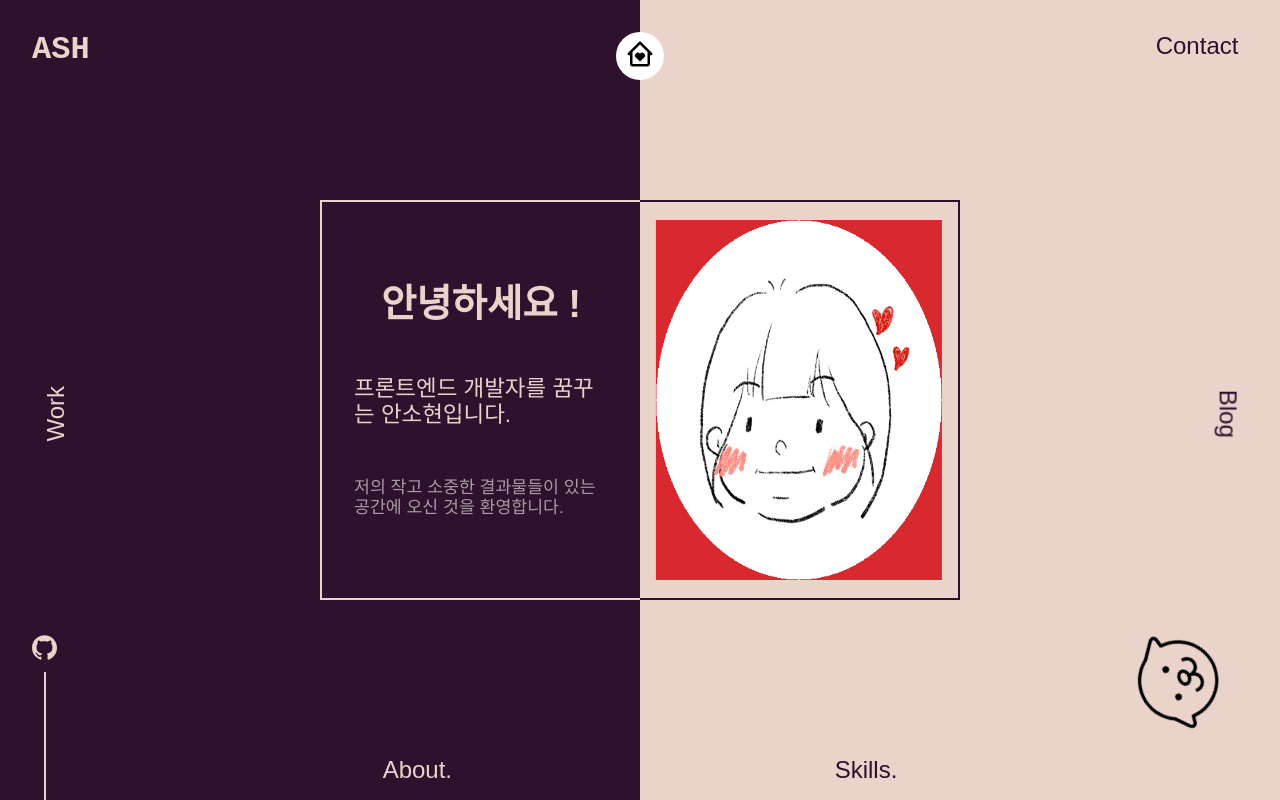
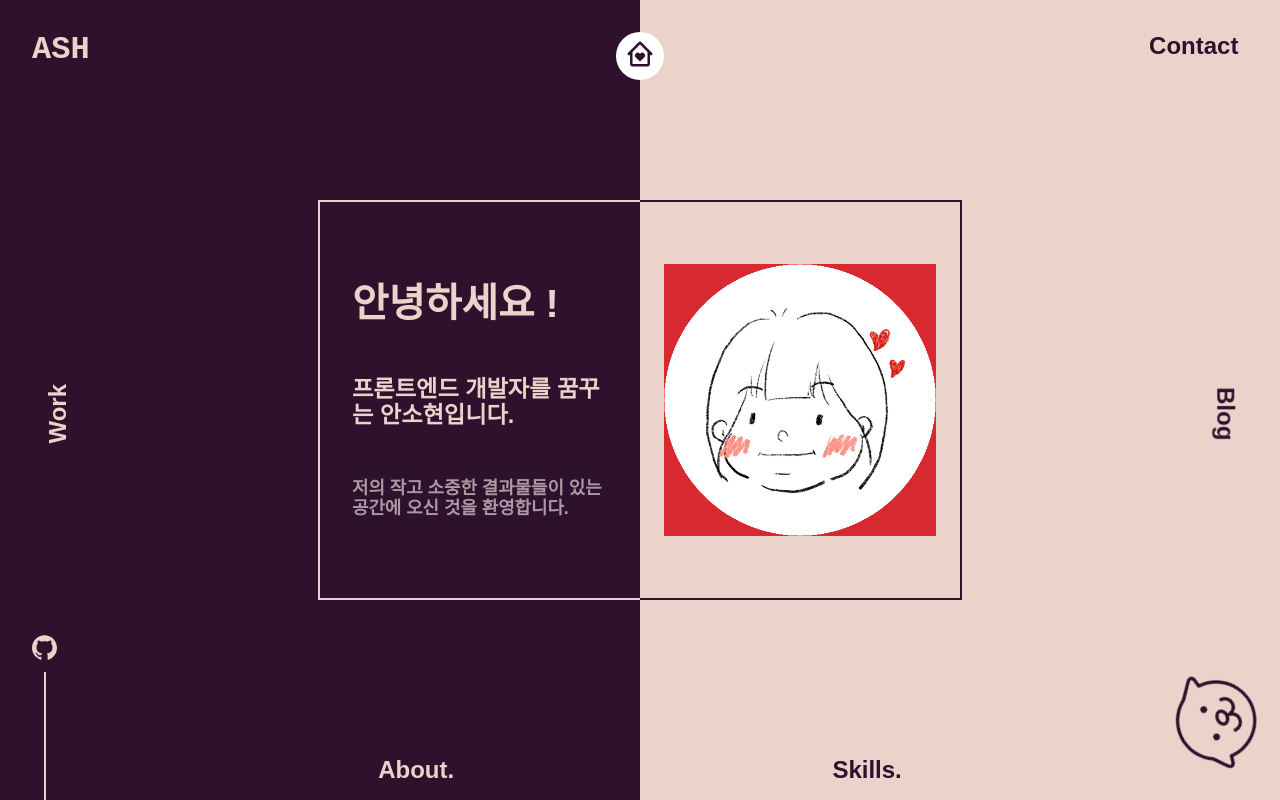
Before and after one commit to sohyeonAn/ash-portfolio, a React (Create React App) app: page / in a window 1280 px wide. Both pictures are taken after a click on the button "click here". Built offline with nearby package versions, Linux system fonts and the light colour scheme; a web font is replaced by a local one.

Commit message:
💄 미디어 쿼리 추가

```diff
--- a/src/components/Intro.js
+++ b/src/components/Intro.js
@@ -1,17 +1,16 @@
-import React from "react";
+import React, { useState, useEffect } from "react";
 import styled from "styled-components";
 import { motion } from "framer-motion";
 import Me from "../assets/images/me.png";
 
 const Box = styled(motion.div)`
-  box-sizing: border-box;
   width: 50vw;
-  height: 50vh;
   display: flex;
 
   position: absolute;
   top: 50%;
   left: 50%;
+  right: 0;
   transform: translate(-50%, -50%);
 
   background: linear-gradient(
@@ -31,25 +30,52 @@ const Box = styled(motion.div)`
   border-left: 2px solid ${(props) => props.theme.body};
   border-right: 2px solid ${(props) => props.theme.text};
   z-index: 1;
+
+  @media screen and (max-width: 50em) {
+    flex-direction: column;
+    justify-content: space-between;
+    background: none;
+    border: none;
+    border-top: 2px solid ${(props) => props.theme.body};
+    border-bottom: 2px solid ${(props) => props.theme.text};
+    background-image: linear-gradient(
+        ${(props) => props.theme.body} 50%,
+        ${(props) => props.theme.text} 50%
+      ),
+      linear-gradient(
+        ${(props) => props.theme.body} 50%,
+        ${(props) => props.theme.text} 50%
+      );
+    background-size: 2px 100%;
+    background-position: 0 0, 100% 0;
+    background-repeat: no-repeat;
+  }
 `;
 
 const SubBox = styled.div`
   width: 50%;
   position: relative;
   display: flex;
-
   .pic {
     position: absolute;
-    top: 50%;
+    bottom: 50%;
     left: 50%;
-    transform: translate(-50%, -50%);
-    width: 90%;
-    height: 90%;
+    transform: translate(-50%, 50%);
+    width: 85%;
+    height: auto;
+  }
+
+  @media screen and (max-width: 50em) {
+    width: 100%;
+    height: 50%;
+    .pic {
+      width: 70%;
+    }
   }
 `;
 
 const Text = styled.div`
-  font-size: 1.2rem;
+  font-size: calc(0.6rem + 0.8vw);
   color: ${(props) => props.theme.body};
   padding: 2rem;
   cursor: pointer;
@@ -57,17 +83,23 @@ const Text = styled.div`
   display: flex;
   flex-direction: column;
   justify-content: space-evenly;
-  align-items: center;
+
   & > *:last-child {
     color: ${(props) => `rgba(${props.theme.bodyRgba}, 0.6)`};
     font-size: 0.9em;
   }
 `;
 const Intro = () => {
+  const [height, setHeight] = useState("50vh");
+  useEffect(() => {
+    if (window.matchMedia("(max-width: 50em)").matches) {
+      setHeight("60vh");
+    }
+  }, []);
   return (
     <Box
       initial={{ height: 0 }}
-      animate={{ height: "50vh" }}
+      animate={{ height: height }}
       transition={{ type: "ease", duration: 1, delay: 1 }}
     >
       <SubBox>
--- a/src/components/commons/HomeButton.js
+++ b/src/components/commons/HomeButton.js
@@ -1,4 +1,5 @@
 import React from "react";
+import { lightTheme } from "../Themes";
 import { BiHomeHeart } from "react-icons/bi";
 import { NavLink } from "react-router-dom";
 import styled from "styled-components";
@@ -24,13 +25,14 @@ const Home = styled.button`
   cursor: pointer;
 
   &:hover {
-    border: 3px solid #000;
+    border: 3px solid ${lightTheme.text};
   }
 
   & > *:first-child {
     color: inherit;
   }
   svg {
+    fill: ${lightTheme.text};
     width: 30px;
     height: 30px;
   }
--- a/src/components/commons/SocialIcons.js
+++ b/src/components/commons/SocialIcons.js
@@ -2,7 +2,7 @@ import React from "react";
 import styled from "styled-components";
 import { ImGithub } from "react-icons/im";
 
-import { darkTheme } from "../Themes";
+import { darkTheme, lightTheme } from "../Themes";
 import { motion } from "framer-motion";
 
 const Icons = styled.div`
@@ -23,6 +23,20 @@ const Icons = styled.div`
   & > *:not(:last-child) {
     margin: 0.5rem 0;
   }
+
+  @media screen and (max-width: 50em) {
+    left: 1rem;
+    margin: 0.3rem 0;
+
+    svg {
+      width: 20px;
+      height: 20px;
+      fill: ${lightTheme.text};
+    }
+    & > *:not(:last-child) {
+      margin: 0.3rem 0;
+    }
+  }
 `;
 
 const Line = styled(motion.span)`
@@ -30,6 +44,10 @@ const Line = styled(motion.span)`
   height: 8rem;
   background-color: ${(props) =>
     props.theme === "dark" ? darkTheme.text : darkTheme.body};
+
+  @media screen and (max-width: 50em) {
+    background-color: ${lightTheme.text};
+  }
 `;
 
 const SocialIcons = (props) => {
@@ -42,6 +60,7 @@ const SocialIcons = (props) => {
       >
         <a href="https://github.com/sohyeonAn" target="_blank" rel="noreferrer">
           <ImGithub
+            theme={props.theme}
             fill={props.theme === "dark" ? darkTheme.text : darkTheme.body}
           />
         </a>
--- a/src/pages/Main.js
+++ b/src/pages/Main.js
@@ -6,6 +6,7 @@ import { motion } from "framer-motion";
 import { HomeButton, Logo, SocialIcons } from "../components/commons";
 import { Dog } from "../components/commons/AllSvgs";
 import Intro from "../components/Intro";
+import { mediaQueries } from "../components/Themes";
 
 const MainContainer = styled.div`
   background: ${(props) => props.theme.body};
@@ -21,7 +22,16 @@ const MainContainer = styled.div`
   h5,
   h6 {
     font-family: "Hahmlet", sans-serif;
-    font-weight: 500;
+  }
+
+  h2 {
+    ${mediaQueries(40)`
+      font-size: 1.2em;
+    `};
+
+    ${mediaQueries(30)`
+      font-size: 1em;
+    `}
   }
 `;
 
@@ -36,6 +46,10 @@ const Contact = styled.a`
   right: calc(1rem + 2vw);
   text-decoration: none;
   z-index: 1;
+
+  @media screen and (max-width: 50em) {
+    color: ${(props) => (props.click ? props.theme.body : props.theme.text)};
+  }
 `;
 const Blog = styled(NavLink)`
   color: ${(props) => props.theme.text};
@@ -45,6 +59,12 @@ const Blog = styled(NavLink)`
   transform: rotate(90deg) translate(0, -50%);
   text-decoration: none;
   z-index: 1;
+
+  @media screen and (max-width: 50em) {
+    color: ${(props) => (props.click ? props.theme.body : props.theme.text)};
+    text-shadow: ${(props) =>
+      props.click ? `0 0 4px ${props.theme.text}` : "none"};
+  }
 `;
 const Work = styled(NavLink)`
   color: ${(props) => (props.click ? props.theme.body : props.theme.text)};
@@ -54,11 +74,21 @@ const Work = styled(NavLink)`
   transform: rotate(-90deg) translate(0, -50%);
   text-decoration: none;
   z-index: 1;
+
+  @media screen and (max-width: 50em) {
+    color: ${(props) => (props.click ? props.theme.body : props.theme.text)};
+    text-shadow: ${(props) =>
+      props.click ? `0 0 4px ${props.theme.text}` : "none"};
+  }
 `;
 const About = styled(NavLink)`
   color: ${(props) => (props.click ? props.theme.body : props.theme.text)};
   text-decoration: none;
   z-index: 1;
+
+  @media screen and (max-width: 50em) {
+    color: ${(props) => props.theme.text};
+  }
 `;
 const Skills = styled(NavLink)`
   color: ${(props) => props.theme.text};
@@ -87,8 +117,8 @@ const rotate = keyframes`
 `;
 const Center = styled.button`
   position: absolute;
-  top: ${(props) => (props.click ? "85%" : "50%")};
-  left: ${(props) => (props.click ? "92%" : "50%")};
+  top: ${(props) => (props.click ? "90%" : "50%")};
+  left: ${(props) => (props.click ? "95%" : "50%")};
   transform: translate(-50%, -50%);
   border: none;
   outline: none;
@@ -100,33 +130,60 @@ const Center = styled.button`
   justify-content: center;
   align-items: center;
 
+  color: ${(props) => props.theme.text};
   transition: all 0.7s ease-in-out;
 
   svg {
-    width: ${(props) => (props.click ? "100px" : "300px")};
-    height: ${(props) => (props.click ? "100px" : "300px")};
+    fill: ${(props) => props.theme.text};
+    width: ${(props) => (props.click ? "100px" : "250px")};
+    height: ${(props) => (props.click ? "100px" : "250px")};
+
+    @media screen and (max-width: 50em) {
+      width: ${(props) => (props.click ? "80px" : "150px")};
+      height: ${(props) => (props.click ? "80px" : "150px")};
+    }
   }
 
-  & > :first-child {
+  & > *:first-child {
     animation: ${rotate} infinite 5s linear;
   }
-  & > :last-child {
+  & > *:last-child {
     display: ${(props) => (props.click ? "none" : "inline-block")};
     padding-top: 1rem;
+  }
+
+  @media screen and (max-width: 50em) {
+    top: ${(props) => (props.click ? "90%" : "50%")};
+    left: ${(props) => (props.click ? "90%" : "50%")};
   }
 `;
 
 const DarkDiv = styled.div`
-  background-color: ${(props) => props.theme.text};
   position: absolute;
   top: 0;
   bottom: 0;
   right: 50%;
+  z-index: 1;
+
   width: ${(props) => (props.click ? "50%" : "0%")};
   height: ${(props) => (props.click ? "100%" : "0%")};
-  z-index: 1;
+
+  background-color: ${(props) => props.theme.text};
 
   transition: height 0.5s ease, width 1s ease 0.5s;
+
+  ${(props) =>
+    props.click
+      ? mediaQueries(50)`
+    width: 100%;
+    height: 50%;
+    right: 0;
+    transition: width 0.5s ease, height 1s ease 0.5s;
+  `
+      : mediaQueries(50)`
+    width: 0;
+    height: 0;
+  `}
 `;
 const Main = (props) => {
   const [click, setClick] = useState(false);
@@ -146,6 +203,7 @@ const Main = (props) => {
         </Center>
 
         <Contact
+          click={click ? 1 : 0}
           href="mailto:ansh4393@gmail.com"
           target="_blank"
           rel="referrer"
@@ -164,7 +222,7 @@ const Main = (props) => {
             Contact
           </motion.h2>
         </Contact>
-        <Blog to="/blog">
+        <Blog to="/blog" click={click ? 1 : 0}>
           <motion.h2
             initial={{
               y: -200,
@@ -179,7 +237,7 @@ const Main = (props) => {
             Blog
           </motion.h2>
         </Blog>
-        <Work to="/work" click={click}>
+        <Work to="/work" click={click ? 1 : 0}>
           <motion.h2
             initial={{
               y: -200,
@@ -195,7 +253,7 @@ const Main = (props) => {
           </motion.h2>
         </Work>
         <BottomBar>
-          <About to="/about" click={click}>
+          <About to="/about" click={click ? 1 : 0}>
             <motion.h2
               initial={{
                 y: 200,
```
